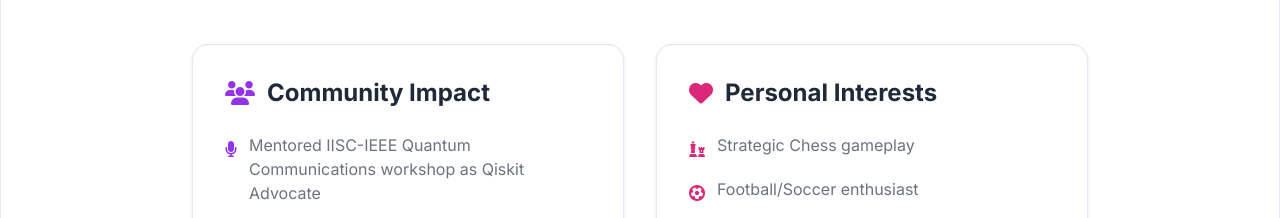
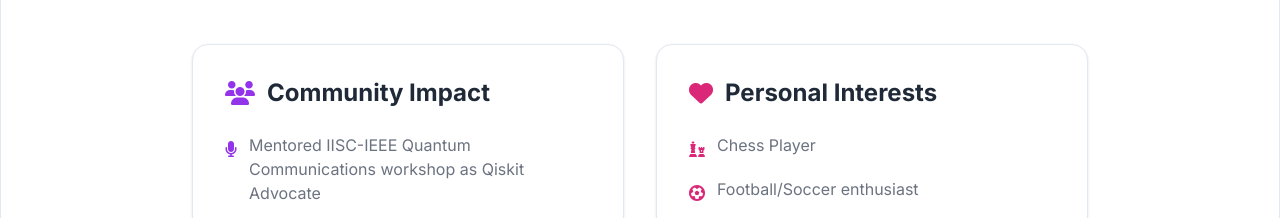
Before and after one commit to mitadake/mitadake.github.io, a plain HTML site: page index.html in a window 1280 px wide. Shown: the part 4740-4958 px from the top of the page. Drawn offline with nearby package versions, Linux system fonts and the light colour scheme.

Commit message:
Update index.html

```diff
--- a/index.html
+++ b/index.html
@@ -643,7 +643,7 @@
                     <ul class="space-y-4 theme-text-secondary">
                     <li class="flex items-start">
                             <span class="text-pink-600 mr-3 mt-1"><i class="fas fa-chess"></i></span>
-                            <span>Strategic Chess gameplay</span>
+                            <span>Chess Player</span>
                     </li>
                     <li class="flex items-start">
                             <span class="text-pink-600 mr-3 mt-1"><i class="fas fa-futbol"></i></span>
```
